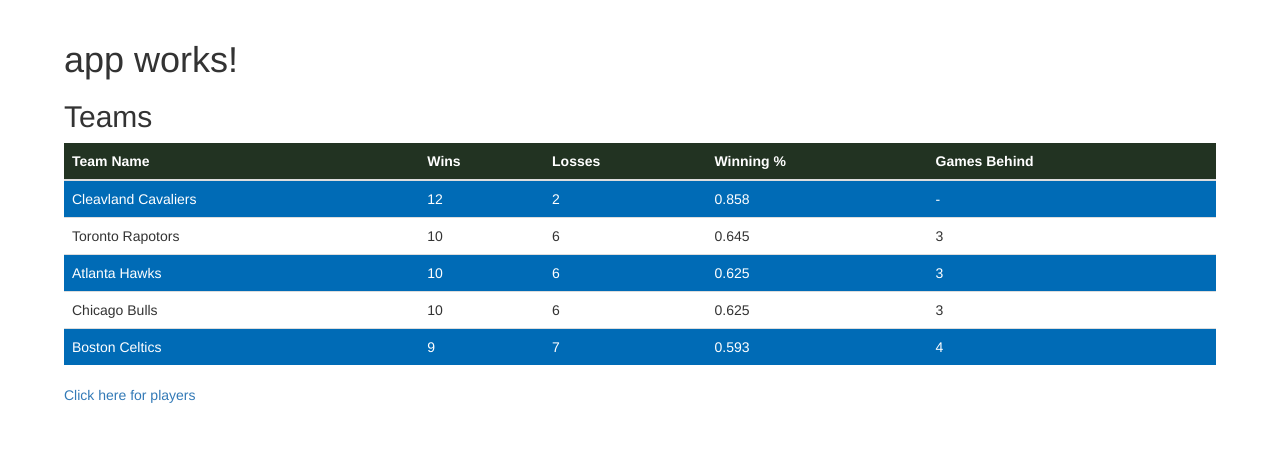
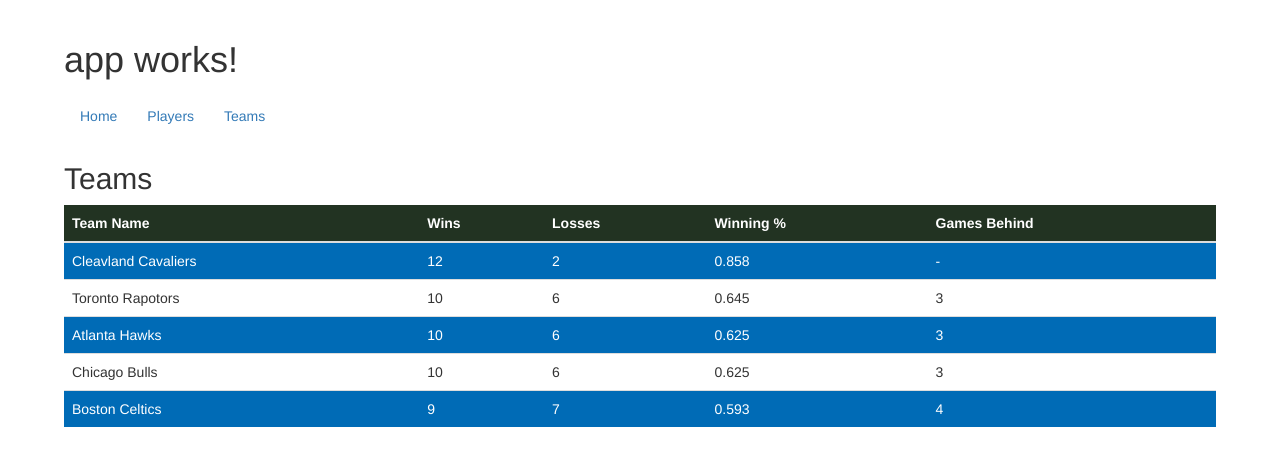
Before and after one commit to laurentiu-miu/angular2tutorial, an Angular app: page /teams in a window 1280 px wide. Shown: the top 466 px of the page. Built offline with nearby package versions, Linux system fonts and the light colour scheme.

Commit message:
Learn Angular 2 with Me (Part 8) - Attribute binding and the main navigation https://www.youtube.com/watch?v=OxjR7lFP430

```diff
--- a/src/app/app.component.html
+++ b/src/app/app.component.html
@@ -1,4 +1,5 @@
 <h1>
   {{title}}
 </h1>
+<app-main-navigation></app-main-navigation>
 <router-outlet></router-outlet>
--- a/src/app/app.module.ts
+++ b/src/app/app.module.ts
@@ -8,11 +8,13 @@
 import { AppComponent } from './app.component';
 import { NotFoundComponent } from './not-found/not-found/not-found.component';
 import {AppRoutingModule} from './app.routing';
+import { MainNavigationComponent } from './main-navigation/main-navigation.component';
 
 @NgModule({
   declarations: [
     AppComponent,
-    NotFoundComponent
+    NotFoundComponent,
+    MainNavigationComponent
   ],
   imports: [
     BrowserModule,
--- /dev/null
+++ b/src/app/main-navigation/main-navigation.component.css
@@ -0,0 +1,3 @@
+.navbar {
+  margin-bottom: 2rem;
+}
--- /dev/null
+++ b/src/app/main-navigation/main-navigation.component.html
@@ -0,0 +1,13 @@
+<nav class="navbar navbar-dark bg-inverse">
+  <ul class="nav navbar-nav">
+    <li class="nav-item" [class.active]="isActive('/')">
+      <a class="nav-link" routerLink="/">Home</a>
+    </li>
+    <li class="nav-item" [class.active]="isActive('/players')">
+      <a class="nav-link" routerLink="/players">Players</a>
+    </li>
+    <li class="nav-item" [class.active]="isActive('/teams')">
+      <a class="nav-link" routerLink="/teams">Teams</a>
+    </li>
+  </ul>
+</nav>
--- /dev/null
+++ b/src/app/main-navigation/main-navigation.component.ts
@@ -0,0 +1,15 @@
+import { Component } from '@angular/core';
+import {Router} from '@angular/router';
+
+@Component({
+  selector: 'app-main-navigation',
+  templateUrl: './main-navigation.component.html',
+  styleUrls: ['./main-navigation.component.css']
+})
+export class MainNavigationComponent {
+  constructor(private _router: Router) { }
+
+  isActive(url: string): boolean {
+    return this._router.url === url;
+  }
+}
--- a/src/app/players/player-list/player-list.component.html
+++ b/src/app/players/player-list/player-list.component.html
@@ -20,6 +20,3 @@
   </tbody>
 </table>
 <app-players-profile [selectedPlayer]="selectedPlayer"></app-players-profile>
-<p>
-  <a routerLink="/teams">Click here for teams</a>
-</p>
--- a/src/app/teams/team-list/team-list.component.html
+++ b/src/app/teams/team-list/team-list.component.html
@@ -19,6 +19,3 @@
     </tr>
   </tbody>
 </table>
-<p>
-  <a routerLink="/players">Click here for players</a>
-</p>
```
Also changed, not shown: 1 other file (tests, documents, lock files or other folders).
